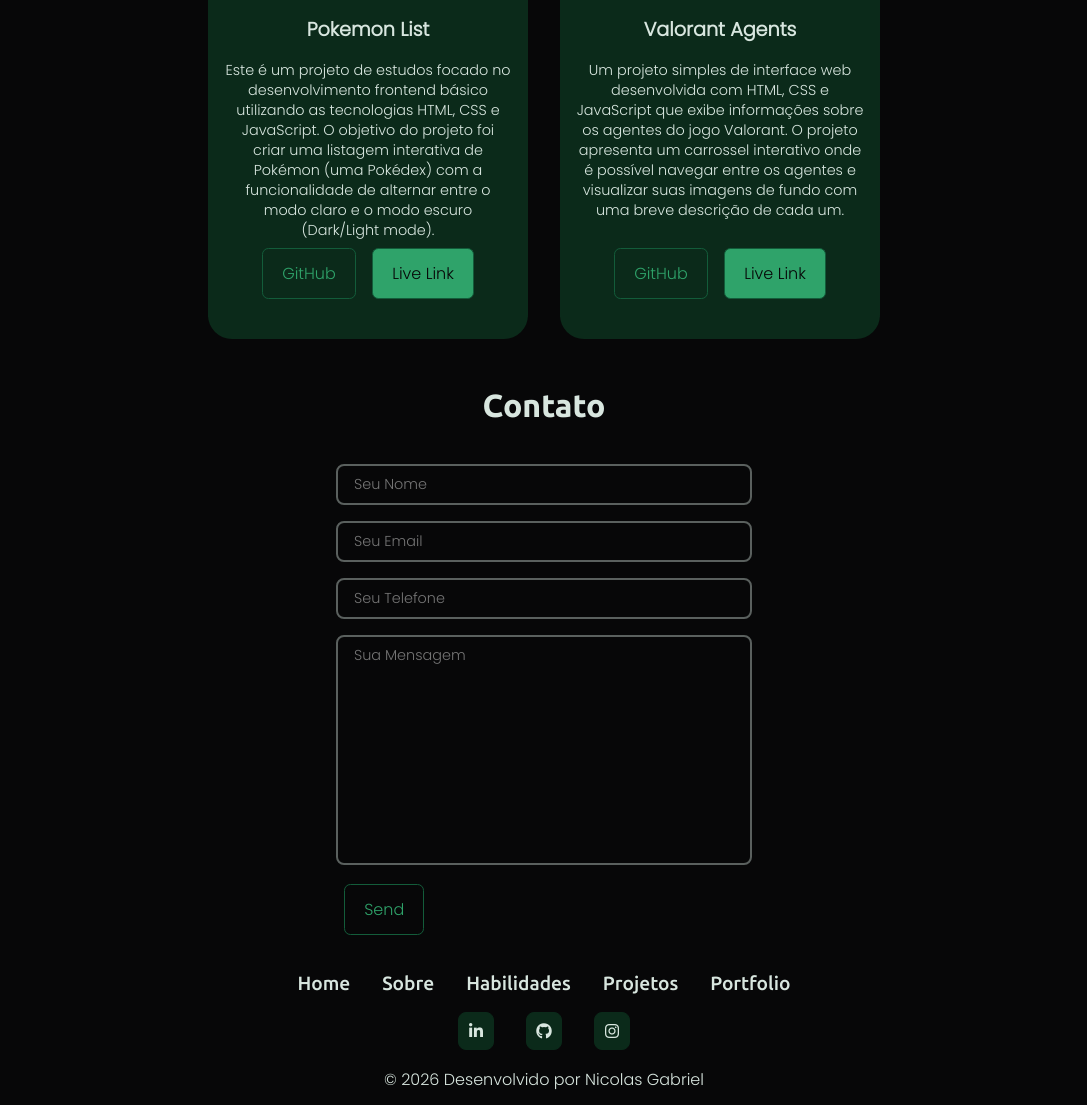
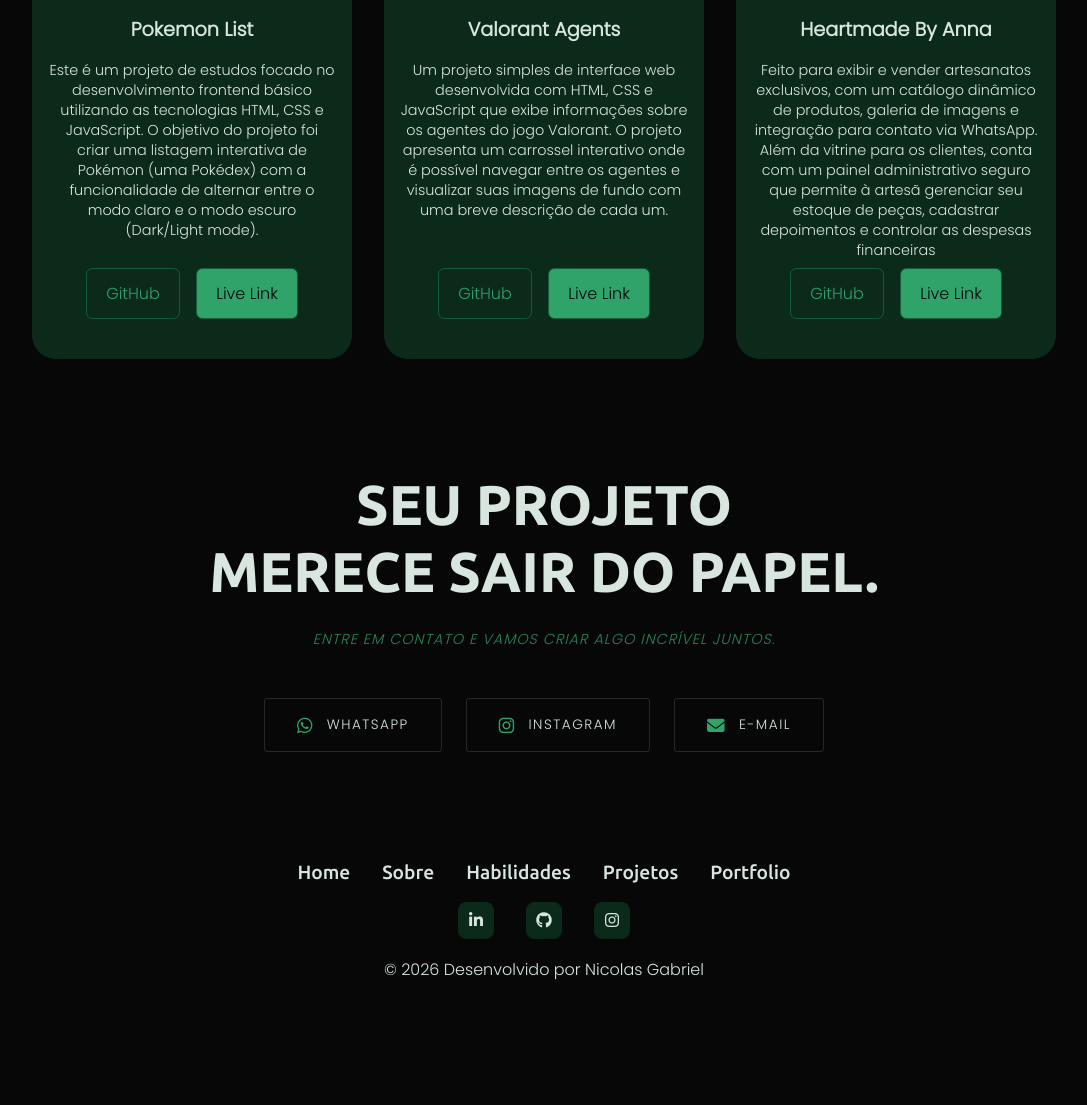
Before and after one commit to nicthecreator/portfolio-nicthecreator, a Django app: template Base/templates/home.html in a window 1280 px wide. Shown: the part 2732-3837 px from the top of the page, without its empty margins (96-1183 px from the left). After the commit the page ends 3712 px from the top, so only its background shows below. Run offline with Django 3.2, Linux system fonts and the light colour scheme; the template is opened without the code that fills it, so the values that code supplies are empty; some libraries are stand-ins or nearby versions.

Commit message:
Atualizando layout da navbar e da seção de contatos

```diff
--- a/Base/templates/home.html
+++ b/Base/templates/home.html
@@ -166,38 +166,38 @@
                         Link</a>
                 </div>
             </div>
+            <div class="projects-item flex f-col items-center">
+                <img src="{% static 'images/heartmadebyanna.gif' %}" class="project-img" alt="Valorant Agents">
+                <h1 class="t-white poppins">Heartmade By Anna</h1>
+                <p class="t-white poppins"> Feito para exibir e vender artesanatos exclusivos, com um catálogo dinâmico de produtos, galeria de imagens e integração para contato via WhatsApp. Além da vitrine para os clientes, conta com um painel administrativo seguro que permite à artesã gerenciar seu estoque de peças, cadastrar depoimentos e controlar as despesas financeiras</p>
+                <div class="buttons flex s-around">
+                    <a href="https://github.com/nicthecreator/heartmade-by-anna"
+                        target="_blanks" class="btn mx-1 m-top">GitHub</a>
+                    <a href="https://heartmadebyanna.com.br/" target="_blanks" class="btn m-top live">Live
+                        Link</a>
+                </div>
+            </div>
         </div>
 
         </div>
     </section>
 
     <!-- Contact Me Section -->
-    <section id="Contact" class="m-b-1">
-        <h1 class=" t-center my-2 t-white f-2">Contato</h1>
-        <div class="contact-container flex s-around items-centers">
-            <div class="form" id="contactForm">
-                <form method="post" >
-                    {% csrf_token %}
-                    <div class="name form-div">
-                        <input type="text" name="name" id="name" class="poppins" placeholder="Seu Nome" required>
-                    </div>
+    <section id="Contact" class="new-contact-section">
+        <div class="new-contact-content t-center">
+            <h1 class="contact-title">SEU PROJETO<br>MERECE SAIR DO PAPEL.</h1>
+            <p class="contact-description poppins">ENTRE EM CONTATO E VAMOS CRIAR ALGO INCRÍVEL JUNTOS.</p>
 
-                    <div class="email form-div">
-                        <input type="email" name="email" id="" class="poppins" placeholder="Seu Email"
-                            required>
-                    </div>
-
-                    <div class="phone form-div">
-                        <input type="phone" name="number" id="" class="poppins" placeholder="Seu Telefone"
-                            required>
-                    </div>
-
-                    <div class="textarea form-div">
-                        <textarea name="content" id="textarea" cols="30" rows="10" class="poppins"
-                            placeholder="Sua Mensagem"></textarea>
-                    </div>
-                    <button type="submit" class="btn poppins" id="submit">Send</button>
-                </form>
+            <div class="contact-buttons flex s-center">
+                <a href="https://wa.me/5561991554949" target="_blank" class="contact-link-btn poppins">
+                    <i class="fa-brands fa-whatsapp"></i> WHATSAPP
+                </a>
+                <a href="https://www.instagram.com/niczcrtt?igsh=MWR2bHVwbWxuMTk4YQ==" target="_blank" class="contact-link-btn poppins">
+                    <i class="fa-brands fa-instagram"></i> INSTAGRAM
+                </a>
+                <a href="mailto:nicolasgabriel321@gmail.com" target="_blank" class="contact-link-btn poppins">
+                    <i class="fa-solid fa-envelope"></i> E-MAIL
+                </a>
             </div>
         </div>
     </section>
--- a/static/css/style.css
+++ b/static/css/style.css
@@ -25,6 +25,8 @@ html {
     left: 0;
     z-index: 100;
     border-bottom: .5px solid rgba(216, 230, 223, 0.32);
+    background-color: rgba(7, 7, 8, 0.7);
+    backdrop-filter: blur(12px);
 }
 
 #navbar h2 {
@@ -305,27 +307,80 @@ h4 {
 
 
 /* Contact me Section */
-.form {
+.new-contact-section {
+    padding: 6rem 2rem;
+    max-width: 1000px;
+    margin: 0 auto;
     display: flex;
-    width: 80%;
-    padding: 0 2rem;
-    margin: auto;
-    justify-content: center;
+    flex-direction: column;
     align-items: center;
 }
 
-.form-div input,
-textarea {
-    border: 2px solid rgba(216, 230, 223, 0.4);
-    border-radius: .5rem;
+.contact-subtitle-container {
     width: 100%;
-    margin: 0.5rem 0rem;
-    font-size: .9rem;
+    text-align: left;
+    margin-bottom: 2rem;
+}
+
+.contact-subtitle {
+    color: #2FA36A;
+    font-size: 0.8rem;
+    letter-spacing: 2px;
+    text-transform: uppercase;
+}
+
+.new-contact-content {
+    width: 100%;
+}
+
+.contact-title {
+    font-family: 'Ubuntu', sans-serif;
+    font-size: 3.5rem;
+    color: #D8E6DF;
+    line-height: 1.2;
+    margin-bottom: 1.5rem;
+    font-weight: 700;
+}
+
+.contact-description {
+    color: #2FA36A;
+    font-style: italic;
+    font-size: 0.9rem;
+    letter-spacing: 1px;
+    margin-bottom: 3rem;
+    opacity: 0.8;
+}
+
+.contact-buttons {
+    gap: 1.5rem;
+    flex-wrap: wrap;
+}
+
+.contact-link-btn {
+    display: flex;
+    align-items: center;
+    gap: 0.8rem;
+    padding: 1rem 2rem;
+    border: 1px solid rgba(216, 230, 223, 0.15);
+    color: #D8E6DF;
+    text-decoration: none;
+    font-size: 0.85rem;
+    letter-spacing: 1.5px;
+    transition: all 0.4s ease;
     background: transparent;
-    margin: 0.5rem 0rem;
-    padding: 0.5rem 1rem;
-    color: #D8E6DF;
-    resize: none;
+    border-radius: 0.2rem;
+}
+
+.contact-link-btn i {
+    font-size: 1.1rem;
+    color: #2FA36A;
+}
+
+.contact-link-btn:hover {
+    border-color: #2FA36A;
+    background: rgba(47, 163, 106, 0.05);
+    color: #fff;
+    transform: translateY(-3px);
 }
 
 
```
Also changed, not shown: 1 other file.
